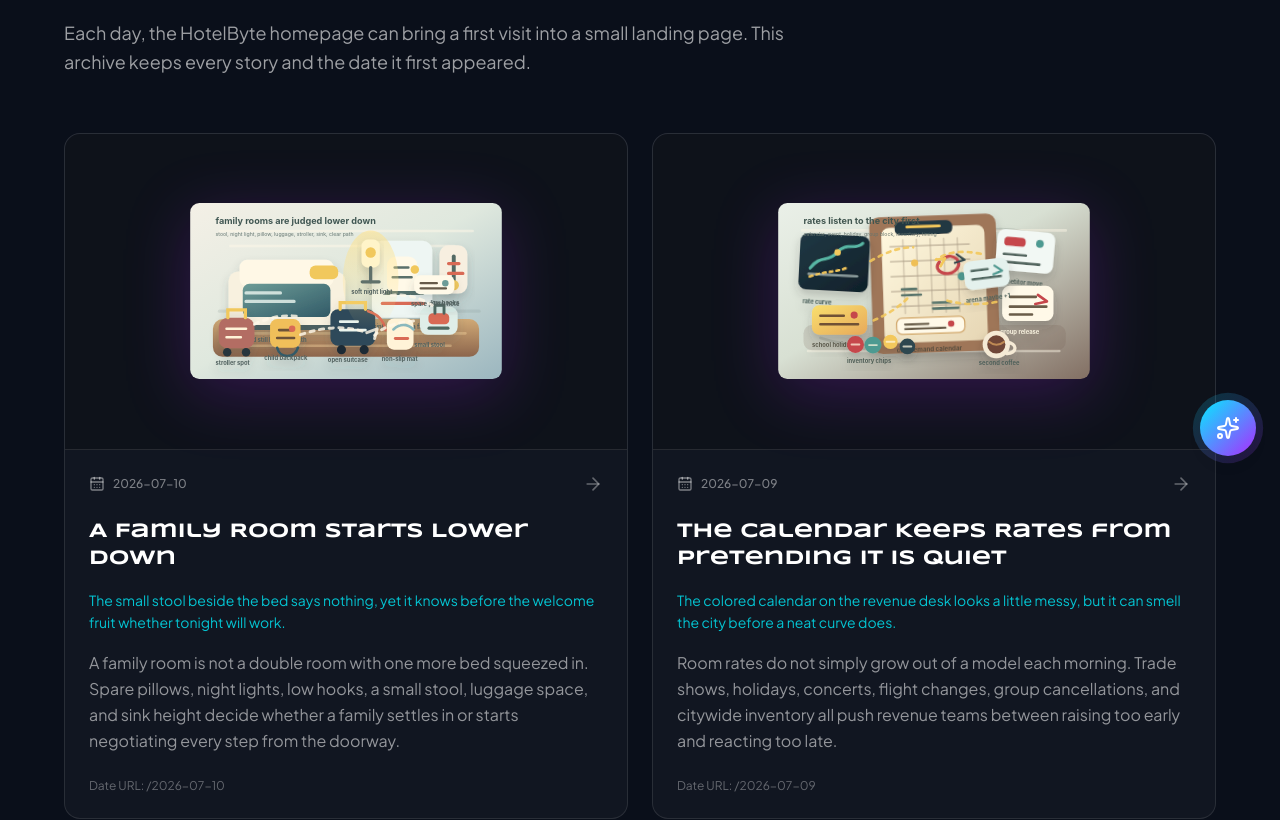
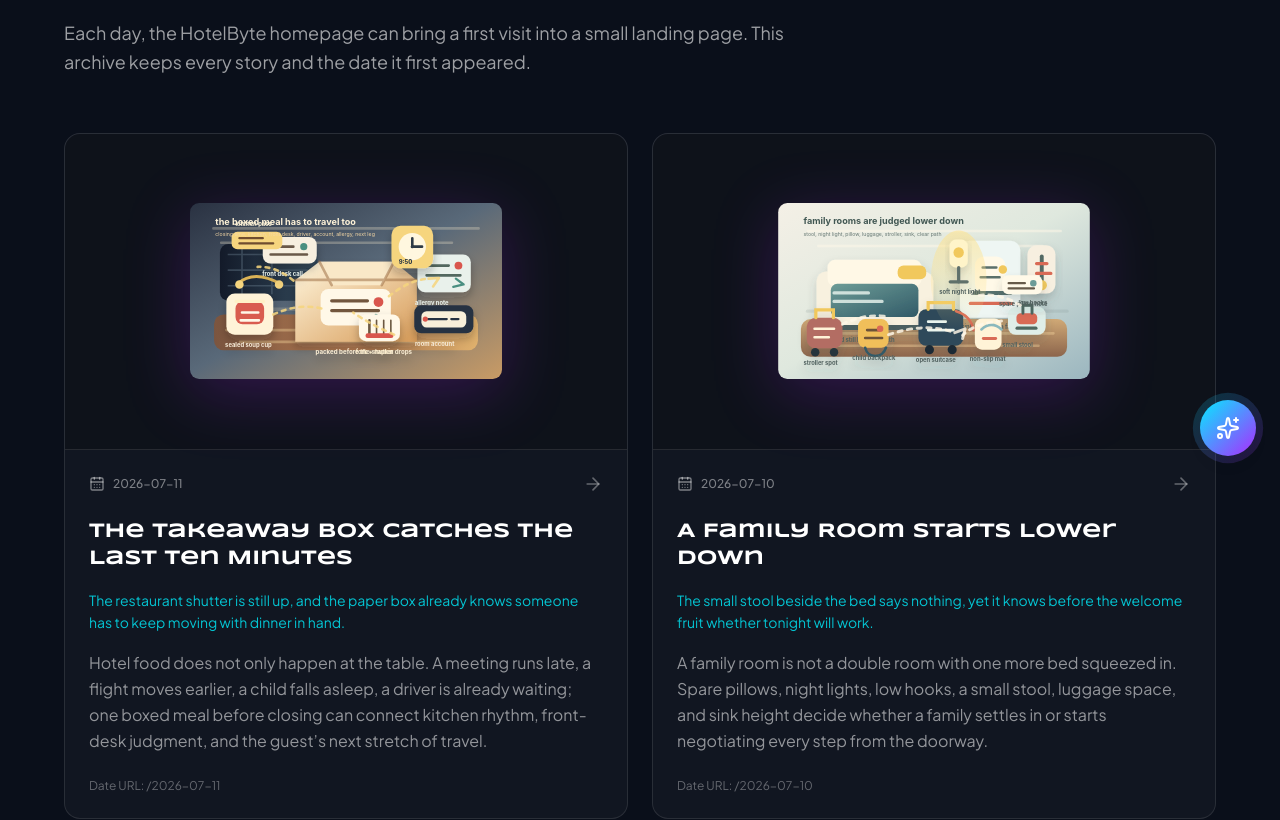
Before and after one commit to hotelbyte-com/hotelbyte-landing, a React (Vite) app: page /stories in a window 1280 px wide. Shown: the part 320-1140 px from the top of the page. Built offline with nearby package versions, Linux system fonts and the light colour scheme; no server answers.

Commit message:
Lore: pack the last ten minutes

```diff
--- a/src/data/dailyStories.ts
+++ b/src/data/dailyStories.ts
@@ -2141,6 +2141,72 @@ export const dailyStories: DailyStory[] = [
     },
     generatedBy: 'codex-daily-story-publisher',
     generatedAt: '2026-07-10T10:12:13+04:00'
+  },
+  {
+    date: '2026-07-11',
+    slug: 'takeaway-box-keeps-the-trip-moving',
+    content: {
+      zh: {
+        title: '外带盒接住最后十分钟',
+        mood: '餐厅卷帘门还没落下，纸盒已经知道有人要带着晚饭继续赶路。',
+        theme: '餐厅关门前十分钟的一份外带盒，如何把餐饮、前台和赶路的客人连起来',
+        summary:
+          '酒店餐饮不只发生在餐桌旁。会议拖晚、航班提前、孩子睡着、司机已到，一份关门前打包好的外带盒，会把厨房节奏、前台判断和客人的下一段行程接在一起。',
+        body: [
+          '晚上九点五十，餐厅灯光已经调暗，收银台旁边还放着一只没有合上的纸盒。厨房师傅把热汤杯换成不容易洒的盖子，服务员往袋子里塞了一副叉子和一张小纸巾。前台电话刚挂断：客人的车十分钟后到，他来不及坐下来吃饭，也不想把今晚全部交给机场便利店。',
+          '外带盒看起来像一件小事，其实很快就把酒店的几个边界拉到一起。厨房要知道还能不能出餐，餐厅要知道哪些菜放进车里不会变得难吃，前台要知道房账能不能挂、司机会不会等、客人有没有过敏提醒。做得太随意，盒子会在车后座漏成一场小灾难；做得太正式，十分钟就被流程吃掉。',
+          '旅行里有些照顾不适合被写成盛大的服务承诺。它更像一句实话：这道菜适合打包，那道不适合；汤可以换成杯装，甜点要分开放；如果现在点热菜会耽误车，不如拿一份冷餐盒。客人并不是在要求酒店变出一顿完整晚宴。他只是需要在下一段路开始前，别饿着，也别被一个含糊的“应该可以”拖住。',
+          'HotelByte 做酒店分销基础设施时，也可以给这种临时但高频的判断留位置。餐饮时段、可外带选项、费用归属、过敏提示、前台确认和司机时间，如果能在酒店、供应商和客服之间被看见，旅行就少一处靠运气衔接的地方。外带盒不浪漫。可它有时候正好把一个人从餐厅门口送到下一段路上。'
+        ],
+        ctaLabel: '返回 HotelByte 首页'
+      },
+      en: {
+        title: 'The Takeaway Box Catches the Last Ten Minutes',
+        mood: 'The restaurant shutter is still up, and the paper box already knows someone has to keep moving with dinner in hand.',
+        theme: 'How one takeaway box ten minutes before the restaurant closes connects F&B, the front desk, and a guest on the move',
+        summary:
+          'Hotel food does not only happen at the table. A meeting runs late, a flight moves earlier, a child falls asleep, a driver is already waiting; one boxed meal before closing can connect kitchen rhythm, front-desk judgment, and the guest’s next stretch of travel.',
+        body: [
+          'At 9:50 p.m., the restaurant lights are already lower, but one paper box still sits open beside the cashier. The cook swaps the soup cup for a tighter lid. A server adds a fork and a small napkin to the bag. The front desk has just hung up: the guest’s car arrives in ten minutes. He cannot sit down for dinner, and he does not want to hand the whole evening to an airport convenience store.',
+          'A takeaway box looks small, but it quickly pulls several hotel boundaries into the same minute. The kitchen needs to know whether it can still cook. The restaurant needs to know which dishes survive a car ride. The front desk needs to know whether the meal can go on the room account, whether the driver will wait, and whether an allergy note exists. Too casual, and the box leaks across the back seat. Too formal, and the ten minutes disappear into process.',
+          'Some kinds of care in travel should not be written as grand service promises. They are closer to an honest sentence: this dish travels well, that one does not; soup can go in a cup, dessert should be packed separately; if hot food will make you miss the car, take the cold box instead. The guest is not asking the hotel to produce a full dinner out of nowhere. He needs the next leg to begin without hunger, and without being trapped by a vague “should be fine.”',
+          'For HotelByte, hotel distribution infrastructure can leave room for these temporary but common judgments. Dining hours, takeaway options, charge ownership, allergy notes, front-desk confirmation, and driver timing should be visible between hotels, suppliers, and support. A takeaway box is not romantic. Sometimes it is exactly what moves a person from the restaurant door to the next part of the trip.'
+        ],
+        ctaLabel: 'Back to the HotelByte homepage'
+      }
+    },
+    visual: {
+      src: '/daily/2026-07-11.svg',
+      alt: {
+        zh: '酒店餐厅收尾时刻的编辑插图，画面中有打开的外带纸盒、防漏汤杯、叉子纸巾、房账夹、过敏提示、前台电话、等待中的车灯、厨房取餐口和显示 9:50 的小钟。',
+        en: 'An editorial illustration of a hotel restaurant near closing, with an open takeaway box, spill-proof soup cup, fork and napkin, room-account folder, allergy note, front-desk phone, waiting car lights, kitchen pass, and a small clock showing 9:50.'
+      },
+      caption: {
+        zh: '关门前十分钟的外带盒，要同时回答能不能出餐、能不能带走、谁来确认、车还等不等。',
+        en: 'The takeaway box ten minutes before closing has to answer whether food can be made, whether it can travel, who confirms it, and whether the car is still waiting.'
+      }
+    },
+    nextThemeSeeds: {
+      zh: [
+        '客人寄存行李时那张号码牌，为什么是一段短暂但认真的信任关系',
+        '夜班保安的一次电梯巡查，怎样把安静、安全和客人睡眠连在一起',
+        '供应商对账邮件里的一个附件名，怎样决定财务、客服和酒店谁先行动',
+        '海边酒店的晒衣绳和地漏，为什么会改变长住客人的房型判断',
+        '清晨团体出发前，大堂里一排贴好名字的水瓶如何减少混乱'
+      ],
+      en: [
+        'Why the number tag for stored luggage creates a brief but serious trust relationship',
+        'How one night-security elevator round connects quiet, safety, and guest sleep',
+        'How one attachment name in a supplier reconciliation email decides whether finance, support, or the hotel acts first',
+        'Why a drying line and floor drain at a beach hotel can change how long-stay guests judge a room type',
+        'How a row of name-labeled water bottles in the lobby reduces confusion before a group departs at dawn'
+      ]
+    },
+    cta: {
+      href: '/'
+    },
+    generatedBy: 'codex-daily-story-publisher',
+    generatedAt: '2026-07-11T10:20:00+04:00'
   }
 ];
 
```
Also changed, not shown: public/daily/2026-07-11.svg (added).
